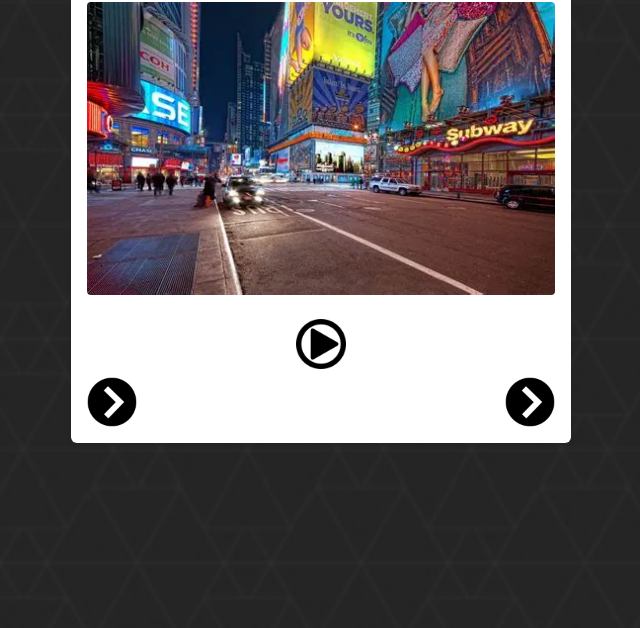
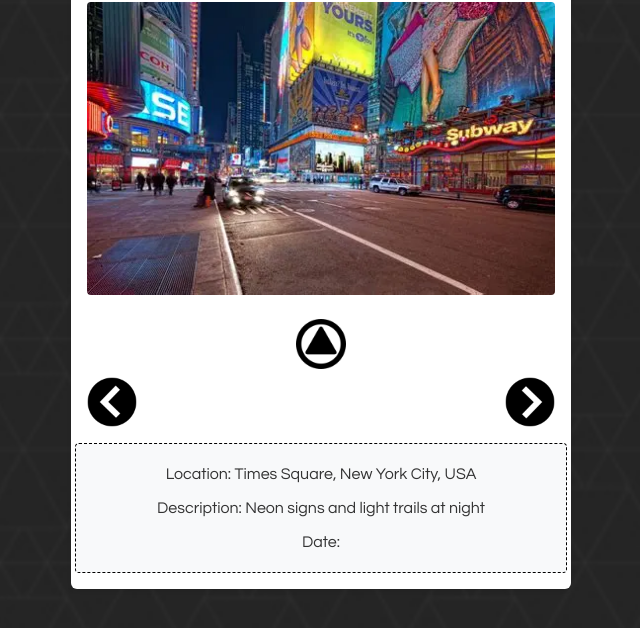
Before and after one commit to User319183/Sridar-PhotoApp, a plain HTML site: page index.html in a window 1280 px wide. Both pictures are taken after a click on the picture 640 px from the left and 435 px from the top of the page. Shown: the part 92-720 px from the top of the page, without its empty margins (319-959 px from the left). Drawn offline with nearby package versions, Linux system fonts and the light colour scheme.

Commit message:
Add details toggle handler and rotation CSS

```diff
--- a/gallery.js
+++ b/gallery.js
@@ -12,6 +12,11 @@ $(document).ready(() => {
   // Select the moreIndicator button and add a click event to:
   // - toggle the rotation classes (rot90 and rot270)
   // - slideToggle the visibility of the .details section
+  $('.moreIndicator').click(function () {
+    $('.details').slideToggle(300)
+    // Toggle between rot90 and rot270 to visually rotate the indicator
+    $(this).toggleClass('rot90 rot270')
+  })
 
   // Select the "Next Photo" button and add a click event to call showNextPhoto
   $('#nextPhoto').click(showNextPhoto)
--- a/style.css
+++ b/style.css
@@ -75,17 +75,17 @@ body {
 /* Add CSS styles to rotate the element 90deg
 Make it animate nicely. You'll need CSS3 for this */
 .rot90 {
-    /* Add 90-degree rotation */
+    transform: rotate(90deg);
 }
 
 /* Add CSS styles to rotate the element 180deg
 Make it animate nicely. You'll need CSS3 for this */
 .rot180 {
-    /* Add 180-degree rotation */
+    transform: rotate(180deg);
 }
 
 /* Add CSS styles to rotate the element 270deg
 Make it animate nicely. You'll need CSS3 for this */
 .rot270 {
-    /* Add 270-degree rotation */
+    transform: rotate(270deg);
 }
```
